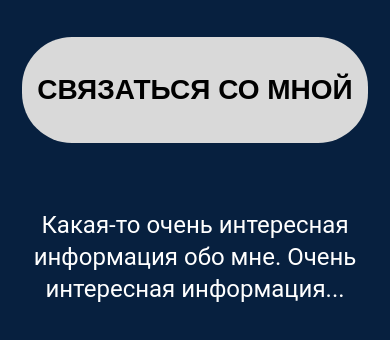
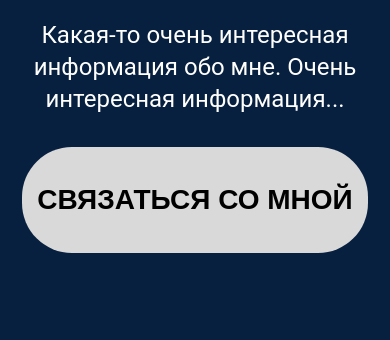
Before and after one commit to Vladimir-cloudj/LayoutStrada25, a plain HTML site: page index.html in a window 390 px wide. Shown: the part 234-574 px from the top of the page. Drawn offline with Linux system fonts and the light colour scheme.

Commit message:
edit: adaptive for text, button

```diff
--- a/style.css
+++ b/style.css
@@ -193,9 +193,27 @@ a{
     gap: 20px;
   }
 
+    .hello-container {
+      flex-direction: column;
+      align-items: center;
+      text-align: center;
+      padding: 60px 10px;
+    }
+
+    .hello-container_left {
+      max-width: 100%;
+    }
+
   .left_hi {
     font-size: 56px;
     line-height: 68px;
+    margin-bottom: 200px;
+  }
+
+  .right_text {
+    margin-top: -350px;
+    margin-bottom: 20px;
+    order: -1;
   }
 
   .left_button {
@@ -230,7 +248,7 @@ a{
   .left_hi {
     font-size: 48px;
     line-height: 58px;
-    margin-bottom: 40px;
+    margin-bottom: 140px;
   }
 
   .right_text {
@@ -238,6 +256,7 @@ a{
     line-height: 32px;
     min-height: auto;
     padding-top: 20px;
+    margin-top: -250px;
   }
 
   .left_button {
@@ -270,11 +289,16 @@ a{
   .left_hi {
     font-size: 36px;
     line-height: 46px;
+    margin-bottom: 150px;
   }
 
   .left_button {
     font-size: 28px;
     padding: 15px;
+  }
+
+  .right_text {
+      margin-top: -300px;
   }
 
   a {
```
Lines whose indentation alone changed are shown as unchanged.
